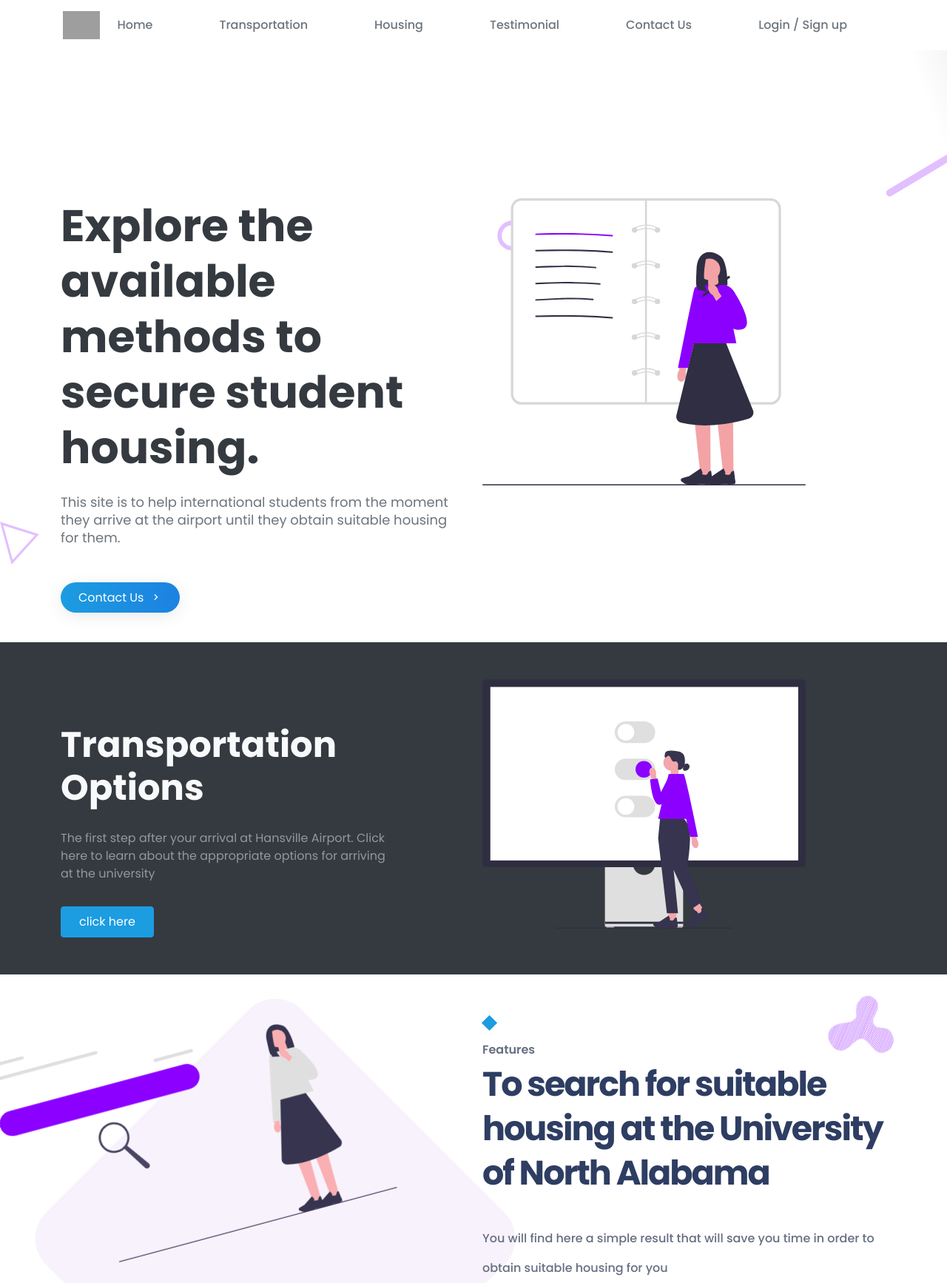
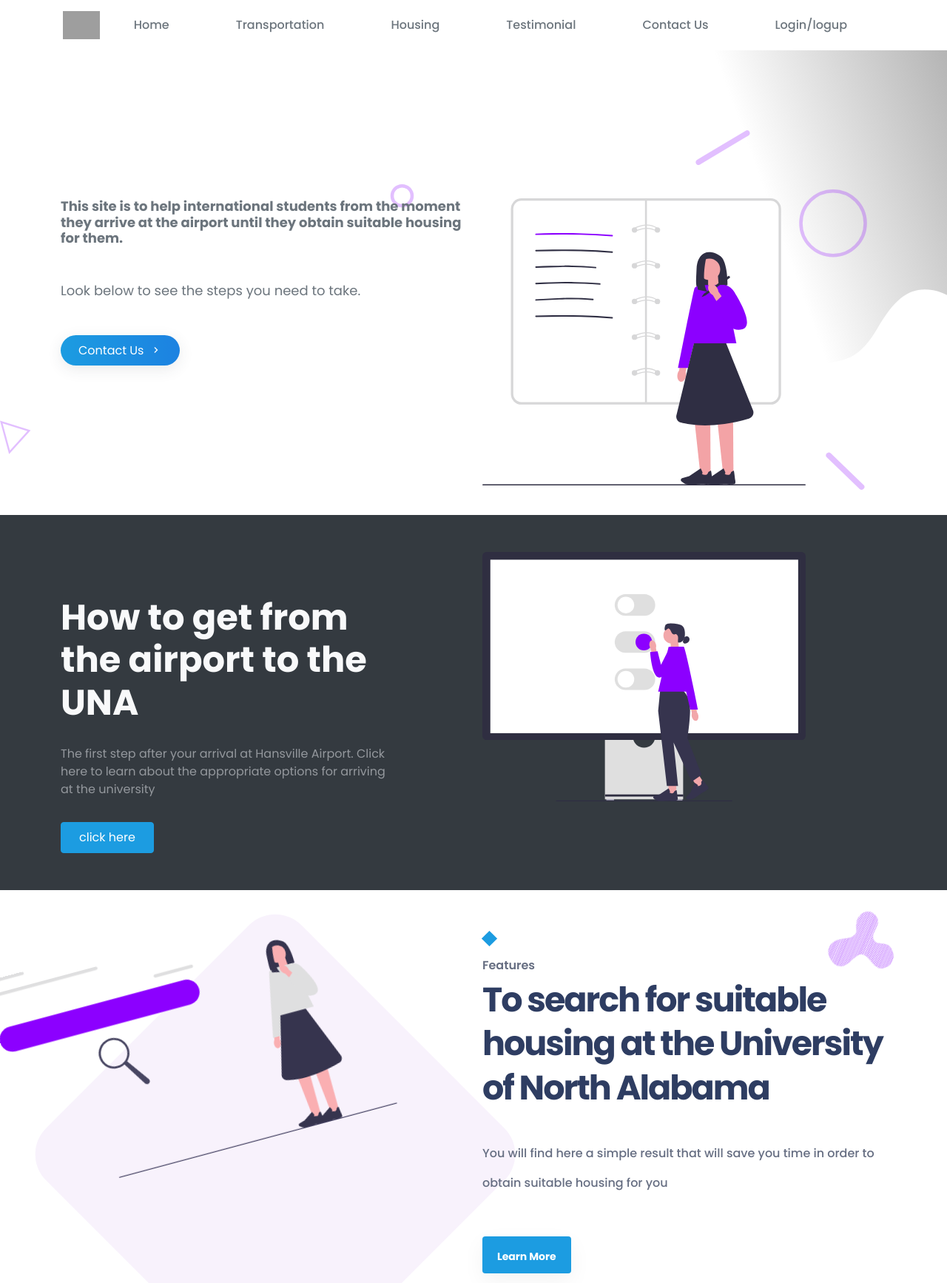
Before and after one commit to aalluhaybi1/Sturdy-Train-Team7, a Node server app: page / in a window 1280 px wide. Shown: the top 1734 px of the page at 74% size. Run offline with Node 20, Linux system fonts and the light colour scheme; data that the repository does not hold is empty; some libraries are stand-ins or nearby versions; grey boxes are pictures that could not be loaded.

Commit message:
Update index.ejs

```diff
--- a/templates/index.ejs
+++ b/templates/index.ejs
@@ -62,7 +62,7 @@
 <nav class="navbar navbar-expand-lg fixed-top navbar-custom sticky-dark" id="navbar-sticky">
 <div class="container">
 <!-- LOGO -->
-<a class="logo text-uppercase" href="#home" style="display: flex; justify-content: center; gap: 10px; align-items: center">
+<a class="logo text-uppercase" href="/" style="display: flex; justify-content: center; gap: 10px; align-items: center">
 <img alt="" src="https://www.una.edu/brand/images/logo/round/UNA-roundLionPurpleW.png.pagespeed.ce.sooHu-qo8w.png" width="50px"/>
 </a>
 <button aria-controls="navbarCollapse" aria-expanded="false" aria-label="Toggle navigation" class="navbar-toggler" data-bs-target="#navbarCollapse" data-bs-toggle="collapse" type="button">
@@ -80,13 +80,14 @@
 <a class="nav-link" href="#features">Housing</a>
 </li>
 <li class="nav-item">
-<a class="nav-link" href="/tp">Testimonial</a>
+<a class="nav-link" href="#testimonial">Testimonial</a>
 </li>
 <li class="nav-item">
 <a class="nav-link" href="#contact">Contact Us</a>
 </li>
 <li class="nav-item">
-<a class="nav-link" href="/login">Login / Sign up</a>
+  <a class="nav-link" href="/login">Login/logup</a>
+  </li>
 </li>
 </ul>
 </div>
@@ -98,8 +99,8 @@
 <div class="container">
 <div class="row">
 <div class="col-lg-6">
-<h1 class="hero-title fw-bold mb-4">Explore the available methods to secure student housing.</h1>
-<p class="text-muted mb-5 fs-18">This site is to help international students from the moment they arrive at the airport until they obtain suitable housing for them.</p>
+<h3 class="text-muted mb-5 fs-18 small">This site is to help international students from the moment they arrive at the airport until they obtain suitable housing for them.</h3>
+<p class="text-muted mb-5 fs-18"> Look below to see the steps you need to take.</p>
 <div class="d-flex align-items-center mb-4 mb-lg-0">
 <a class="btn btn-gradient-success rounded-pill me-4" href="#contact">Contact Us <i class="mdi mdi-chevron-right ms-1"></i></a>
 </div>
@@ -119,7 +120,7 @@
 <div class="col-lg-5 col-md-5">
 <div class="hero-content mb-lg-0 mb-md-5 mb-5 pb-lg-0 pb-md-5">
 <!--<h1 class="text-light font-weight-medium">We Grow</h1>-->
-<h1 class="text-light font-weight-medium mb-4 pb-1">Transportation Options</h1>
+<h1 class="text-light font-weight-medium mb-4 pb-1">How to get from the airport to the UNA</h1>
 <p class="hero-6-sub-title mb-4 pb-2" style="font-size: 16px">The first step after your arrival at Hansville Airport. Click here to learn about the appropriate options for arriving at the university</p>
 <a class="btn btn-primary" href="/tp">click here</a>
 </div>
@@ -176,7 +177,7 @@
 </div>
 <div class="discover-content">
 <p id="feat_desc2" style="font-size: 16px">Prime Location</p>
-<a class="main-btn main-btn-2 bg-primary" href="#">Learn More</a>
+<a class="main-btn main-btn-2 bg-primary" href="#contact">Learn More</a>
 </div>
 </div>
 </div>
@@ -213,7 +214,7 @@
 <ul class="everything-items">
 <li>
 <span>01</span>
-<p id="feat_desc3" style="font-size: 16px"> </p>
+<p>Get a free quote</p>
 </li>
 </ul>
 <a class="main-btn main-btn-2 bg-primary" href="/review">Learn More</a>
```
